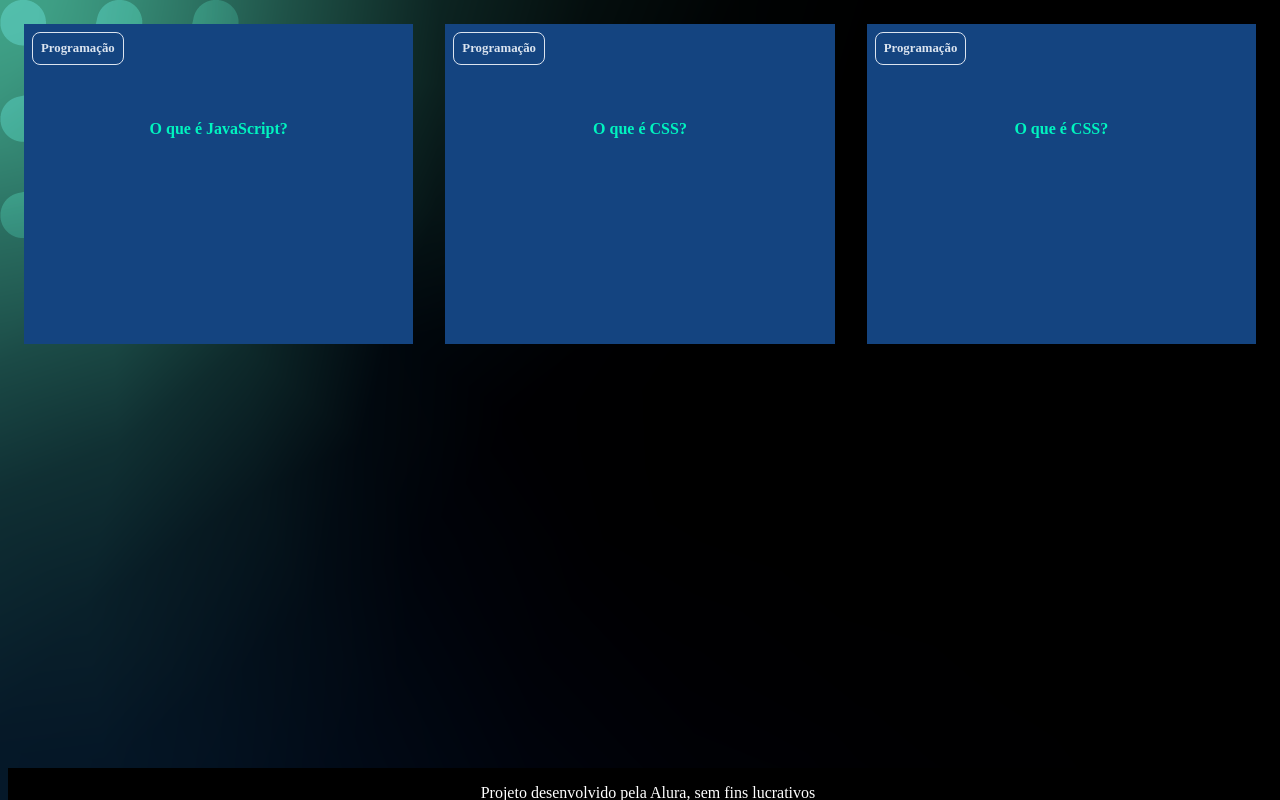
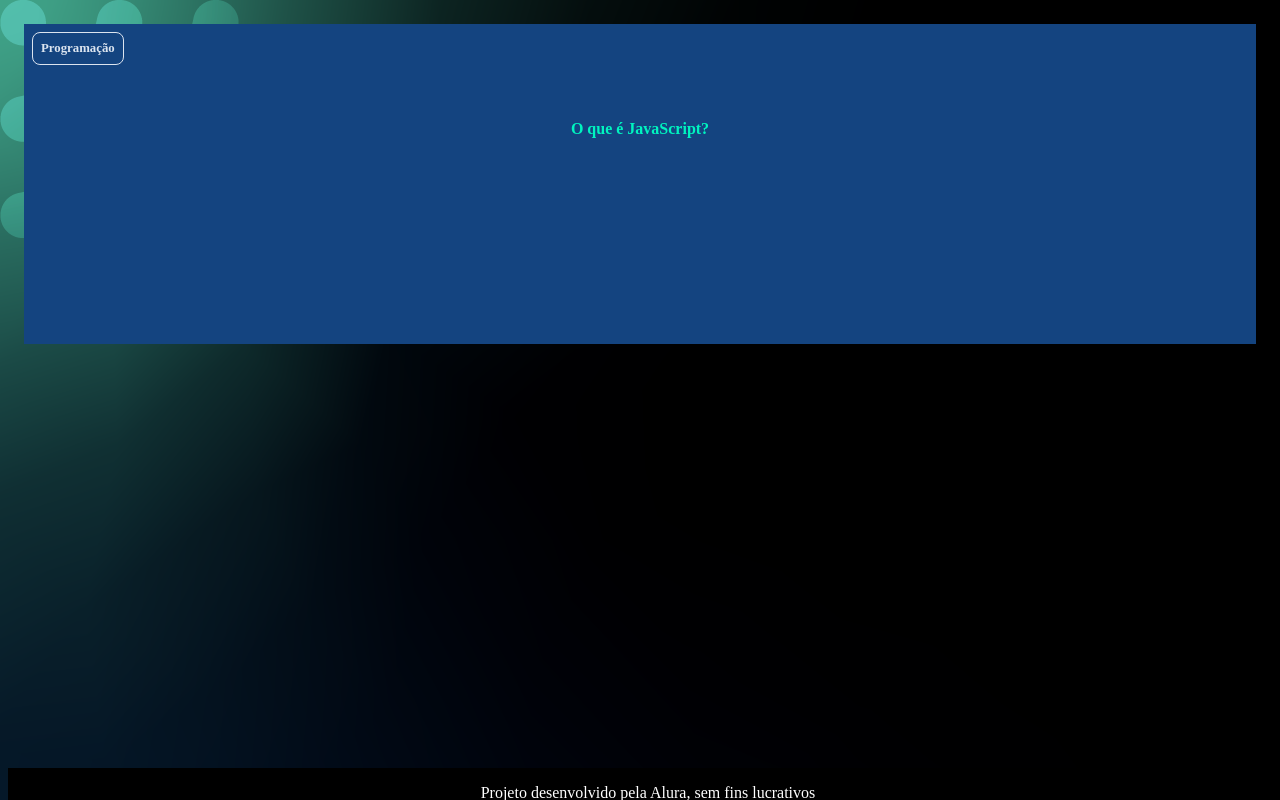
Before and after one commit to gabsp4/Flashcard, a plain HTML site: page index.html in a window 1280 px wide. Drawn offline with Linux system fonts and the light colour scheme.

Commit message:
Add files via upload

```diff
--- a/index.html
+++ b/index.html
@@ -20,28 +20,6 @@
             </div>
         </div>
     </article>
-     <article class="cartao">
-        <div class="cartao__conteudo">
-            <h3>Programação</h3>
-            <div class="cartao_conteudo_pergunta">
-                <p>O que é CSS?</p>
-            </div>
-            <div class="cartao_conteudo_resposta">
-                <p>O CSS é uma linguagem de estilização</p>
-            </div>
-        </div>
-    </article>
-    <article class="cartao">
-        <div class="cartao__conteudo">
-            <h3>Programação</h3>
-            <div class="cartao_conteudo_pergunta">
-                <p>O que é CSS?</p>
-            </div>
-            <div class="cartao_conteudo_resposta">
-                <p>O CSS é uma linguagem de estilização</p>
-            </div>
-        </div>
-    </article>
 </section>
     </main>
     <footer>
```
